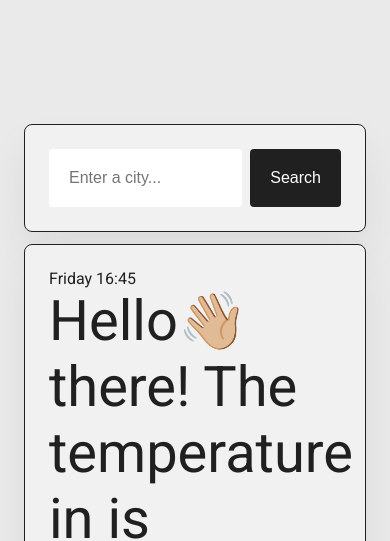
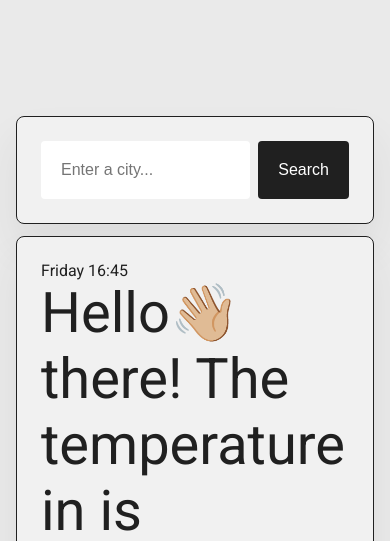
Before and after one commit to abertranl/my-weather-app, a website built with Parcel: page index.html in a window 390 px wide. Shown: the top 541 px of the page. Built offline with nearby package versions, Linux system fonts and the light colour scheme; no server answers.

Commit message:
padding on mobile

```diff
--- a/src/styles.css
+++ b/src/styles.css
@@ -10,7 +10,7 @@ a:hover {
 body {
   background: #eaeaea;
   font-family: "Roboto", sans-serif;
-  margin: 24px;
+  margin: 16px;
 }
 
 .bold {
```
